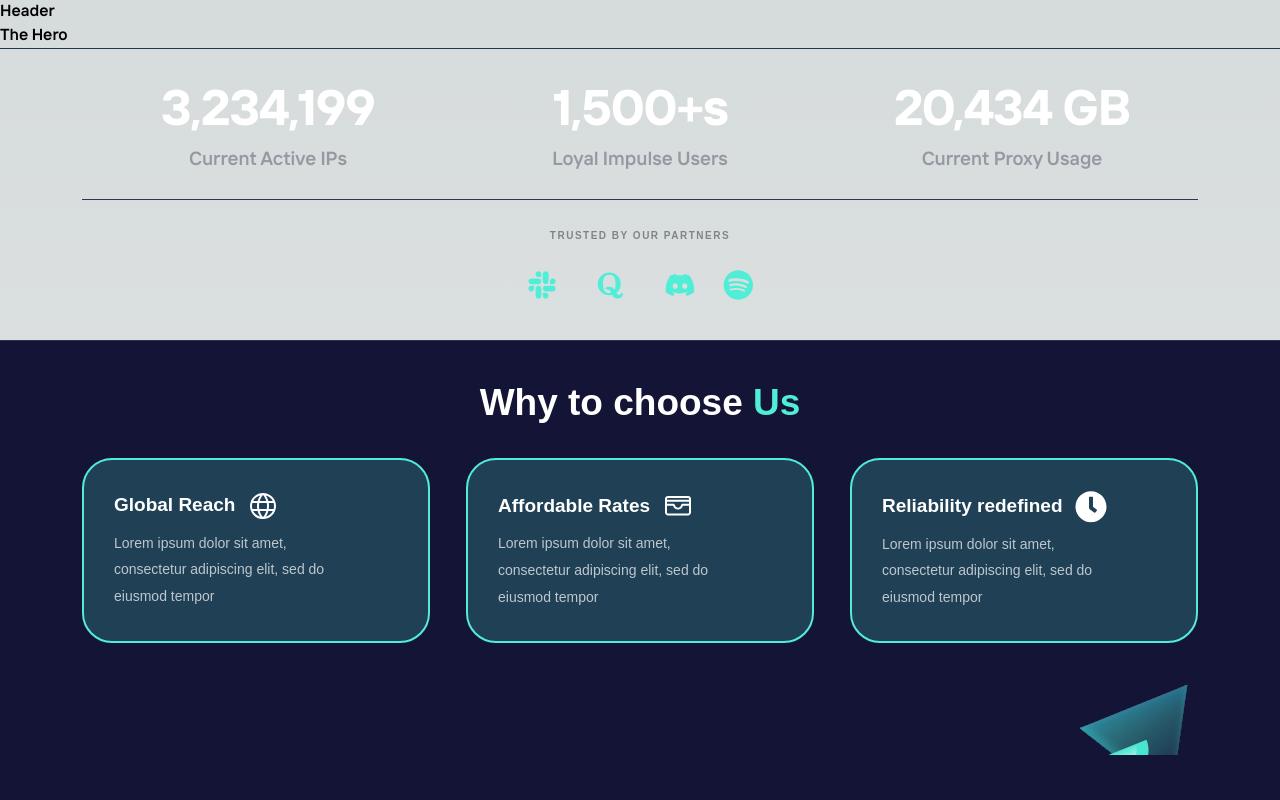
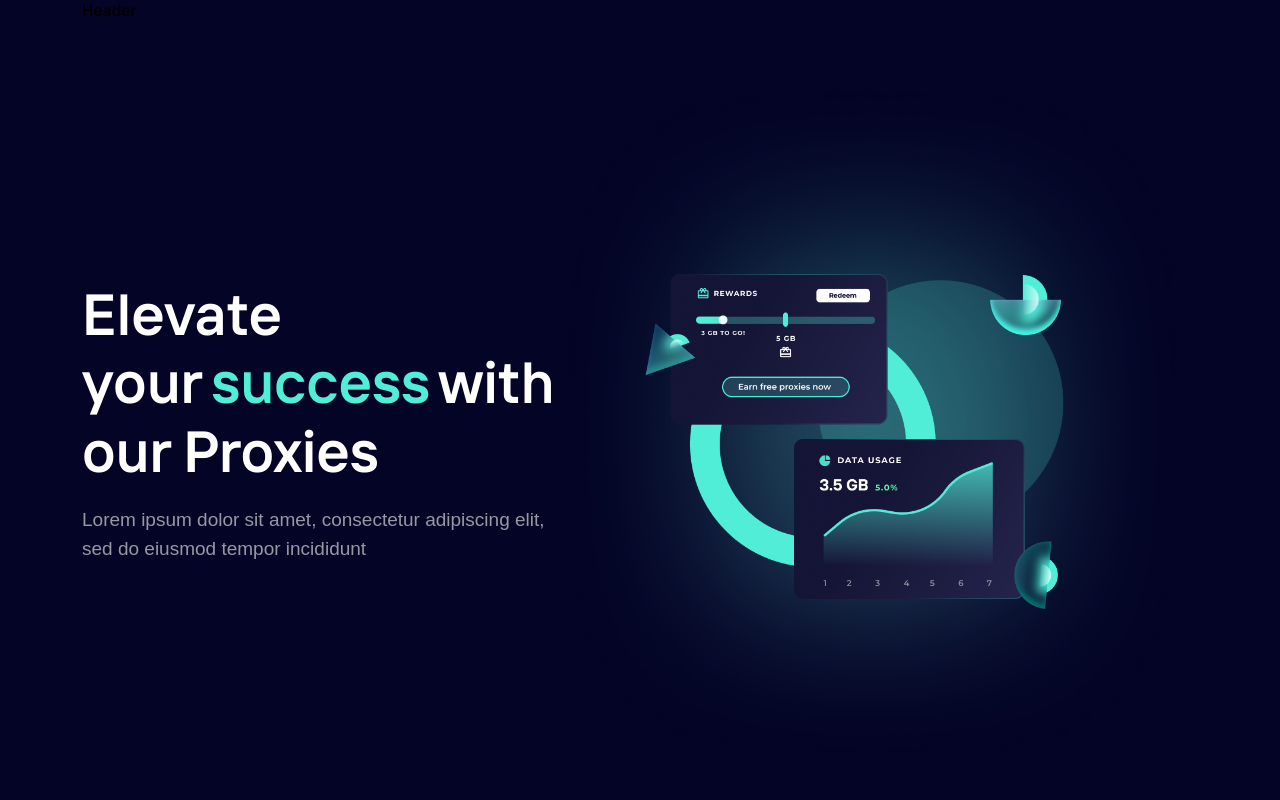
Before and after one commit to Radial-code/impulse-proxies, a Next.js app: page / in a window 1280 px wide. Shown: the top 800 px of the page. Built offline with nearby package versions, Linux system fonts and the light colour scheme.

Commit message:
header , hero code updated ,color configuration added

```diff
--- a/components/Hero.jsx
+++ b/components/Hero.jsx
@@ -1,7 +1,38 @@
 import React from "react";
+import Header from "./common/Header";
+import Image from "next/image";
 
 const Hero = () => {
-  return <>The Hero</>;
+  return (
+    <>
+      <div className="h-screen">
+        <div className="container xl:max-w-[1140px] 2xl:max-w-[1320px] mx-auto px-3 h-full">
+          <Header />
+          <div className="flex items-center justify-between h-full">
+            <div className="w-5/12">
+              <h1 className="text-8xl tracking-[-2%] text-white leading-[118%]">
+                Elevate your
+                <span className="text-cyan-green mx-2">success</span>with our
+                Proxies
+              </h1>
+              <p className="mt-4 text-2xl font-normal font-Montserrat text-dark-gray leading-[150%]">
+                Lorem ipsum dolor sit amet, consectetur adipiscing elit, sed do
+                eiusmod tempor incididunt
+              </p>
+            </div>
+            <div className="w-9/12">
+              <Image
+                height={1097}
+                width={1190}
+                src="/assets/images/png/hero-image.png"
+                alt="hero-image"
+              />
+            </div>
+          </div>
+        </div>
+      </div>
+    </>
+  );
 };
 
 export default Hero;
--- a/components/common/Header.jsx
+++ b/components/common/Header.jsx
@@ -1,7 +1,7 @@
 import React from "react";
 
 const Header = () => {
-  return <div>Header</div>;
+  return <>Header</>;
 };
 
 export default Header;
--- a/pages/index.js
+++ b/pages/index.js
@@ -1,4 +1,3 @@
-import Header from "@/components/common/Header";
 import Current from "@/components/Current";
 import Hero from "@/components/Hero";
 import ImpulseAbout from "@/components/ImpulseAbout";
@@ -18,12 +17,10 @@ export default function Home() {
         <link rel="icon" href="/favicon.ico" />
       </Head>
       <div className="overflow-hidden">
-        <Header />
         <Hero />
         <Current />
         <WhyToChooseUs />
         <OurProxies />
-        {/* <div className="container xl:max-w-[1140px] 2xl:max-w-[1320px] mx-auto px-3 relative"></div> */}
         <ImpulseAbout />
         <ImpulseFAQ />
         <ImpulseFooter />
--- a/styles/globals.css
+++ b/styles/globals.css
@@ -31,10 +31,11 @@
 body {
   font-family: tt-interfaces;
   color: rgb(var(--foreground-rgb));
-  background: linear-gradient(
+  /* background: linear-gradient(
       to bottom,
       transparent,
       rgb(var(--background-end-rgb))
     )
-    rgb(var(--background-start-rgb));
+    rgb(var(--background-start-rgb)); */
+  background-color: #040426;
 }
--- a/tailwind.config.js
+++ b/tailwind.config.js
@@ -13,7 +13,7 @@ module.exports = {
           "conic-gradient(from 180deg at 50% 50%, var(--tw-gradient-stops))",
       },
       fontFamily: {
-        "Montserrat":"'Montserrat', sans-serif",
+        Montserrat: "'Montserrat', sans-serif",
       },
       fontSize: {
         xs: "10px",
@@ -29,6 +29,11 @@ module.exports = {
         "7xl": "50px",
         "8xl": "58px",
       },
+      colors: {
+        "dark-blue": "#040426",
+        "cyan-green": "#50EED7",
+        "dark-gray": "#9898A3",
+      },
     },
   },
   plugins: [],
```
Also changed, not shown: public/assets/images/png/hero-image.png (added).
